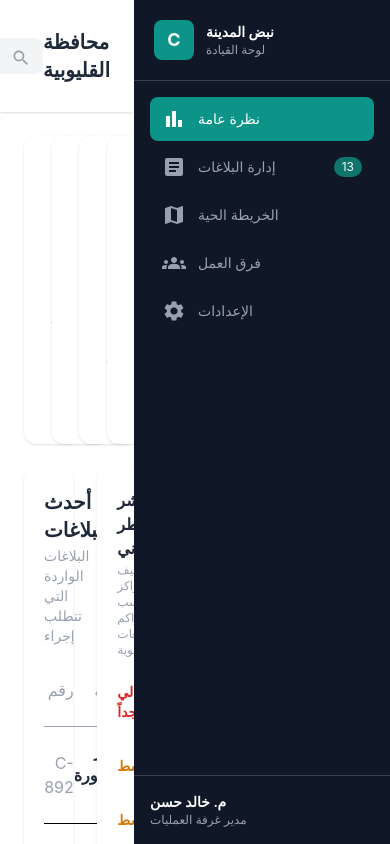
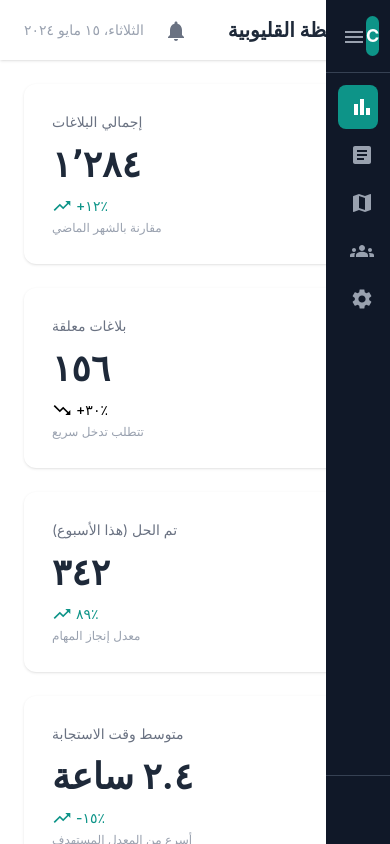
Before and after one commit to Mai4542/CityPulse, a React app in the folder frontend/: page /admin in a window 390 px wide. Built offline with nearby package versions, Linux system fonts and the light colour scheme; the HTML template or start-up script is replaced by a standard one.

Commit message:
feat: make admin dashboard responsive

```diff
--- a/frontend/src/components/common/Navbar.jsx
+++ b/frontend/src/components/common/Navbar.jsx
@@ -23,14 +23,14 @@ export default function Navbar() {
 
 
         {/* Search */}
-        <div className="relative">
+        <div className="relative hidden sm:block">
         <SearchIcon className="absolute right-3 top-2.5 text-gray-400" fontSize="small" />
         <input
         type="text"
         value={search}
         onChange={(e) => setSearch(e.target.value)}
         placeholder="بحث برقم البلاغ، المنطقة..."
-            className="bg-gray-100 rounded-lg pr-10 pl-4 py-2 text-sm w-72 outline-none transition"
+        className="bg-gray-100 rounded-lg pr-10 pl-4 py-2 text-sm w-48 md:w-72 outline-none transition"
         onFocus={e => e.target.style.outline = '2px solid var(--color-primary)'}
         onBlur={e => e.target.style.outline = 'none'}
         />
--- a/frontend/src/components/common/Sidebar.jsx
+++ b/frontend/src/components/common/Sidebar.jsx
@@ -4,54 +4,91 @@ import ArticleIcon from '@mui/icons-material/Article'
 import MapIcon from '@mui/icons-material/Map'
 import GroupsIcon from '@mui/icons-material/Groups'
 import SettingsIcon from '@mui/icons-material/Settings'
+import MenuIcon from '@mui/icons-material/Menu'
+import CloseIcon from '@mui/icons-material/Close'
+import { useNavigate, useLocation } from 'react-router-dom'
 
 const navItems = [
-  { icon: <BarChartIcon />, label: 'نظرة عامة', path: '/' },
-  { icon: <ArticleIcon />,  label: 'إدارة البلاغات', badge: 13, path: '/reports' },
-  { icon: <MapIcon />,      label: 'الخريطة الحية', path: '/map' },
-  { icon: <GroupsIcon />,   label: 'فرق العمل', path: '/teams' },
-  { icon: <SettingsIcon />, label: 'الإعدادات', path: '/settings' },
+  { icon: <BarChartIcon />, label: 'نظرة عامة', path: '/admin' },
+  { icon: <ArticleIcon />,  label: 'إدارة البلاغات', badge: 13, path: '/admin/reports' },
+  { icon: <MapIcon />,      label: 'الخريطة الحية', path: '/admin/map' },
+  { icon: <GroupsIcon />,   label: 'فرق العمل', path: '/admin/teams' },
+  { icon: <SettingsIcon />, label: 'الإعدادات', path: '/admin/settings' },
 ]
 
 export default function Sidebar() {
-  const [active, setActive] = useState('/')
+  const navigate = useNavigate()
+  const location = useLocation()
+  const [isOpen, setIsOpen] = useState(false)
 
   return (
-    <div className="w-64 bg-gray-900 text-white flex flex-col h-screen shrink-0">
+    <>
+      {/* Overlay on mobile */}
+      {isOpen && (
+        <div
+          className="fixed inset-0 bg-black/50 z-20 lg:hidden"
+          onClick={() => setIsOpen(false)}
+        />
+      )}
+
+      {/* Sidebar */}
+      <div className={`
+        fixed lg:static inset-y-0 right-0 z-30
+        bg-gray-900 text-white flex flex-col h-screen shrink-0
+        transition-all duration-300
+        ${isOpen ? 'w-64' : 'w-16 lg:w-64'}
+      `}>
 
         {/* Logo */}
-      <div className="p-5 border-b border-gray-700">
-        <div className="flex items-center gap-3">
-          <div className="w-10 h-10 rounded-lg flex items-center justify-center font-bold text-lg text-white"
+        <div className="p-4 border-b border-gray-700 flex items-center justify-between">
+          <div className={`flex items-center gap-3 overflow-hidden transition-all duration-300 ${isOpen ? 'opacity-100' : 'opacity-0 w-0 lg:opacity-100 lg:w-auto'}`}>
+            <div className="w-10 h-10 rounded-lg flex items-center justify-center font-bold text-lg text-white shrink-0"
               style={{ backgroundColor: 'var(--color-primary)' }}>
               C
             </div>
             <div>
-            <div className="font-bold text-sm">نبض المدينة</div>
-            <div className="text-xs text-gray-400">لوحة القيادة</div>
+              <div className="font-bold text-sm whitespace-nowrap">نبض المدينة</div>
+              <div className="text-xs text-gray-400 whitespace-nowrap">لوحة القيادة</div>
             </div>
+          </div>
+
+          {/* Toggle Button */}
+          <button
+            onClick={() => setIsOpen(!isOpen)}
+            className="text-gray-400 hover:text-white transition lg:hidden"
+          >
+            {isOpen ? <CloseIcon /> : <MenuIcon />}
+          </button>
+
+          {/* Logo icon only on desktop collapsed */}
+          <div className={`lg:hidden ${isOpen ? 'hidden' : 'flex'} w-10 h-10 rounded-lg items-center justify-center font-bold text-lg text-white`}
+            style={{ backgroundColor: 'var(--color-primary)' }}>
+            C
           </div>
         </div>
 
         {/* Nav */}
-      <nav className="flex-1 p-4 space-y-1">
+        <nav className="flex-1 p-3 space-y-1">
           {navItems.map((item) => (
             <div
               key={item.path}
-            onClick={() => setActive(item.path)}
+              onClick={() => { navigate(item.path); setIsOpen(false) }}
               className={`flex items-center justify-between px-3 py-2.5 rounded-lg cursor-pointer transition-all
-              ${active === item.path
+                ${location.pathname === item.path
                   ? 'text-white'
                   : 'text-gray-400 hover:bg-gray-800 hover:text-white'
                 }`}
-            style={active === item.path ? { backgroundColor: 'var(--color-primary)' } : {}}
+              style={location.pathname === item.path ? { backgroundColor: 'var(--color-primary)' } : {}}
+              title={item.label}
             >
               <div className="flex items-center gap-3 text-sm">
-              {item.icon}
+                <span className="shrink-0">{item.icon}</span>
+                <span className={`whitespace-nowrap overflow-hidden transition-all duration-300 ${isOpen ? 'opacity-100 w-auto' : 'opacity-0 w-0 lg:opacity-100 lg:w-auto'}`}>
                   {item.label}
+                </span>
               </div>
-            {item.badge && (
-              <span className="text-white text-xs rounded-full px-2 py-0.5"
+              {item.badge && (isOpen || true) && (
+                <span className={`text-white text-xs rounded-full px-2 py-0.5 shrink-0 ${isOpen ? 'block' : 'hidden lg:block'}`}
                   style={{ backgroundColor: 'var(--color-primary-dark)' }}>
                   {item.badge}
                 </span>
@@ -62,10 +99,13 @@ export default function Sidebar() {
 
         {/* User */}
         <div className="p-4 border-t border-gray-700">
-        <div className="text-sm font-semibold text-white">م. خالد حسن</div>
-        <div className="text-xs text-gray-400">مدير غرفة العمليات</div>
+          <div className={`overflow-hidden transition-all duration-300 ${isOpen ? 'opacity-100' : 'opacity-0 w-0 lg:opacity-100 lg:w-auto'}`}>
+            <div className="text-sm font-semibold text-white whitespace-nowrap">م. خالد حسن</div>
+            <div className="text-xs text-gray-400 whitespace-nowrap">مدير غرفة العمليات</div>
+          </div>
         </div>
 
       </div>
+    </>
   )
 }
--- a/frontend/src/components/common/StatsCards.jsx
+++ b/frontend/src/components/common/StatsCards.jsx
@@ -10,7 +10,7 @@ const stats = [
 
 export default function StatsCards() {
   return (
-    <div className="grid grid-cols-4 gap-6">
+    <div className="grid grid-cols-1 sm:grid-cols-2 lg:grid-cols-4 gap-6">
       {stats.map((card) => (
         <div key={card.title} className="bg-white rounded-xl p-7 shadow-sm">
 
--- a/frontend/src/pages/AdminDashboard.jsx
+++ b/frontend/src/pages/AdminDashboard.jsx
@@ -6,7 +6,7 @@ import UrbanRiskIndicator from '../components/common/UrbanRiskIndicator'
 
 export default function AdminDashboard() {
   return (
-    <div className="flex flex-row-reverse h-screen overflow-hidden">
+    <div className="flex flex-row-reverse h-screen overflow-hidden relative">
 
       <Sidebar />
 
@@ -16,7 +16,7 @@ export default function AdminDashboard() {
         <main className="p-6 flex flex-col gap-6 flex-1 overflow-auto">
           <StatsCards />
 
-          <div className="grid grid-cols-3 gap-6 flex-1 min-h-0">
+          <div className="grid grid-cols-1 lg:grid-cols-3 gap-6 flex-1 min-h-0">
             <div className="col-span-2 flex flex-col">
               <ReportsTable />
             </div>
```
Lines whose indentation alone changed are shown as unchanged.
